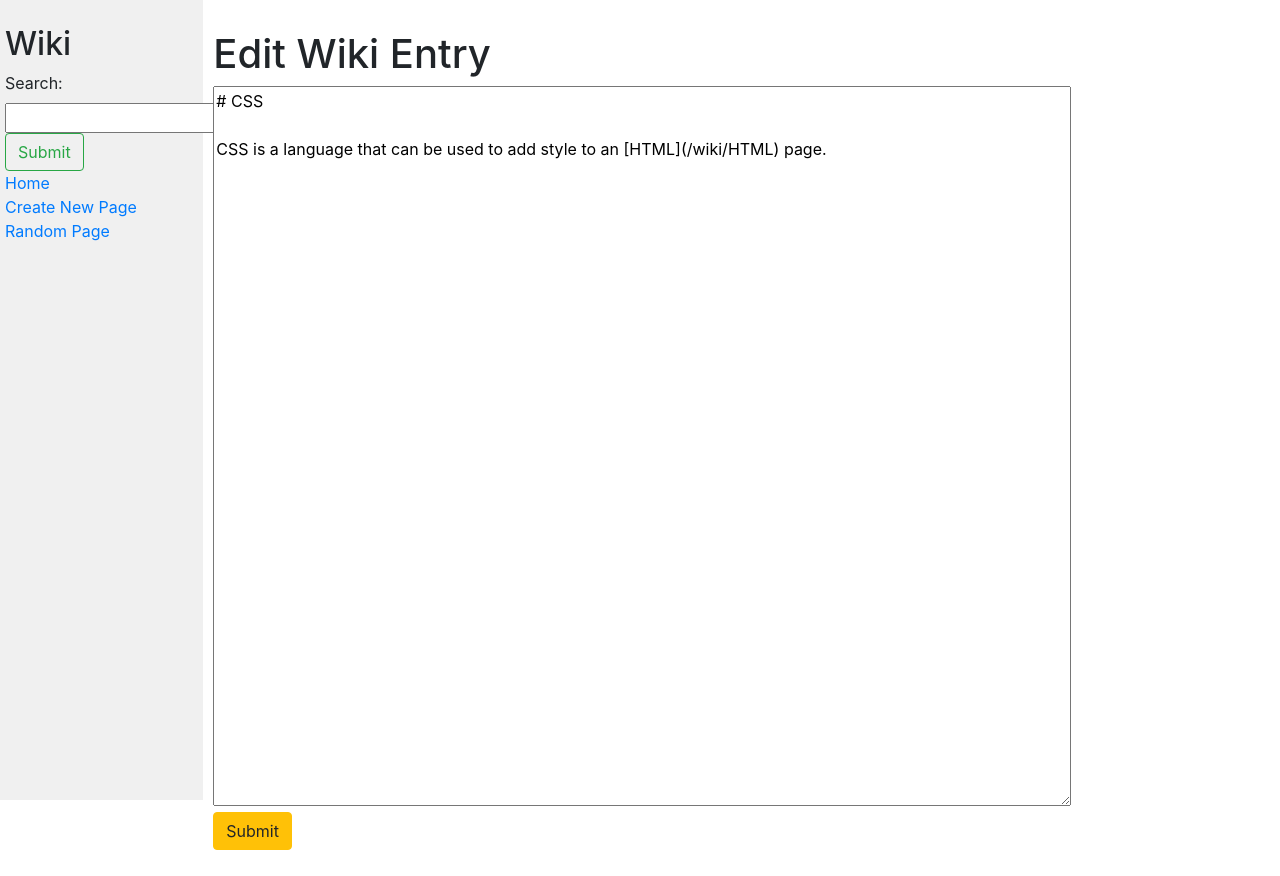
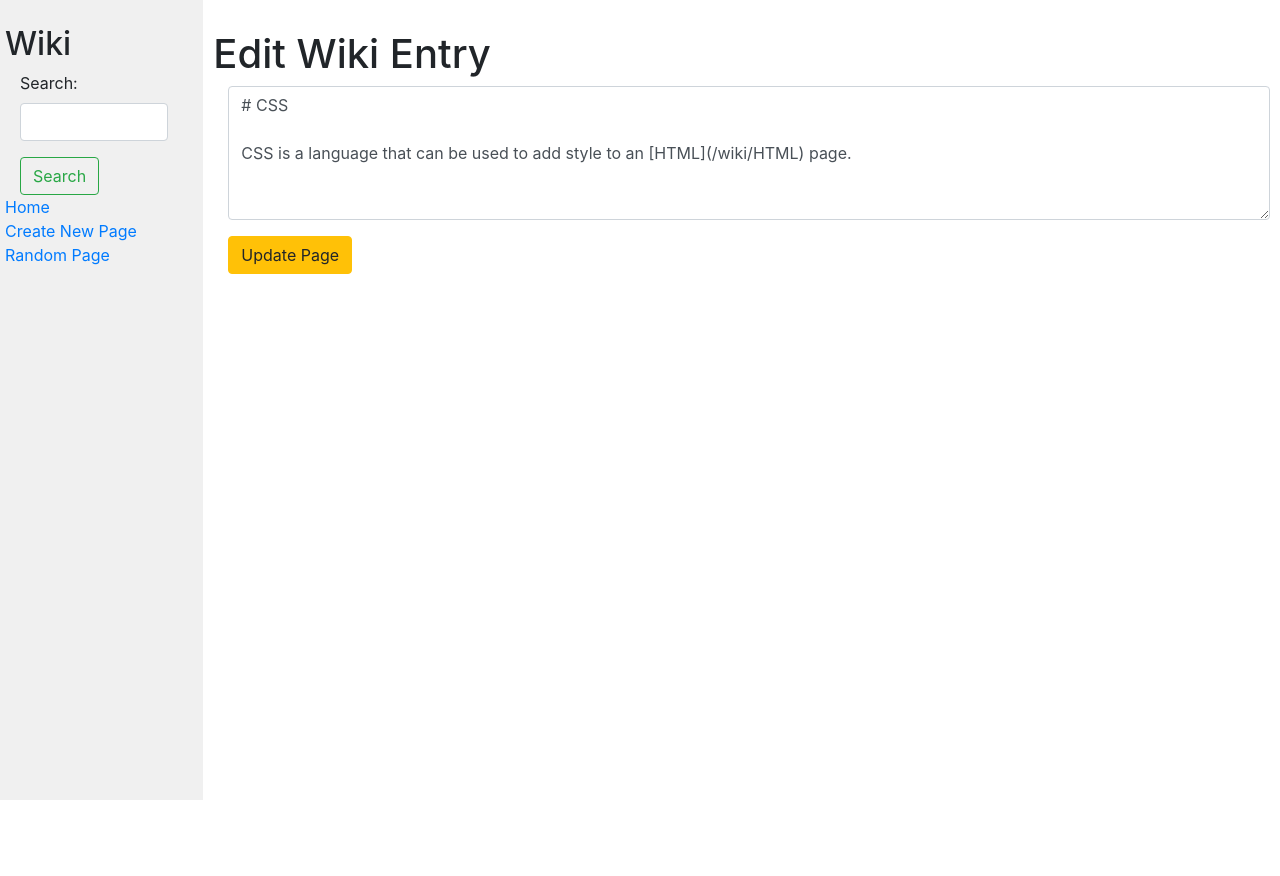
Before and after one commit to fross123/Random-wiki-project, a Django app: page /wiki/CSS/edit/ in a window 1280 px wide. After the commit the page ends 800 px from the top, so only its background shows below. Run offline with Django 3.2, Linux system fonts and the light colour scheme; some libraries are stand-ins or nearby versions.

Commit message:
final style edits

```diff
--- a/encyclopedia/templates/encyclopedia/edit.html
+++ b/encyclopedia/templates/encyclopedia/edit.html
@@ -10,10 +10,14 @@
     <!-- edit form. Can not edit title. -->
     <form action="{% url 'edit' title=title %}" method="POST">
         {% csrf_token %}
-        {{ edit }}
-        <p>
-            <input class="btn btn-warning" type="submit" />
-        </p>
+        {% for field in edit %}
+        <div class="form-group col-auto">
+            {{ field }}
+        </div>
+        {% endfor %}
+        <div class="col-auto">
+            <button type="submit" class="btn btn-warning">Update Page</button>
+        </div>
     </form>
 
 {% endblock %}
--- a/encyclopedia/templates/encyclopedia/layout.html
+++ b/encyclopedia/templates/encyclopedia/layout.html
@@ -14,8 +14,12 @@
                 <h2>Wiki</h2>
                 <form action="{% url 'search' %}" method="POST">
                     {% csrf_token %}
-                    {{ search }}
-                    <input class="btn btn-outline-success" type="submit" />
+                    <div class="form-group col-auto">
+                        {{ search }}
+                    </div>
+                    <div class="col-auto">
+                        <button class="btn btn-outline-success" type="submit">Search</button>
+                    </div>
                 </form>
                 <div>
                     <a href="{% url 'index' %}">Home</a>
--- a/encyclopedia/views.py
+++ b/encyclopedia/views.py
@@ -8,14 +8,14 @@ from random import choices
 from . import util
 
 class SearchForm(forms.Form):
-    search = forms.CharField(label="Search", max_length=64)
+    search = forms.CharField(label="Search", max_length=64, widget=forms.TextInput(attrs={'class': 'form-control'}))
 
 class createForm(forms.Form):
-    title = forms.CharField(label="title", max_length=64)
-    content = forms.CharField(widget=forms.Textarea, label="")
+    title = forms.CharField(label="Title", max_length=64, widget=forms.TextInput(attrs={'class': 'form-control'}))
+    content = forms.CharField(widget=forms.Textarea(attrs={'class': 'form-control'}), label="Content")
 
 class EditForm(forms.Form):
-    content = forms.CharField(widget=forms.Textarea, label="")
+    content = forms.CharField(widget=forms.Textarea(attrs={'class': 'form-control', 'rows': '5'}), label="")
 
 def index(request):
     return render(request, "encyclopedia/index.html", {
```
Also changed, not shown: encyclopedia/templates/encyclopedia/new.html (+10 -4 lines), encyclopedia/static/encyclopedia/styles.css (line endings or trailing spaces).
